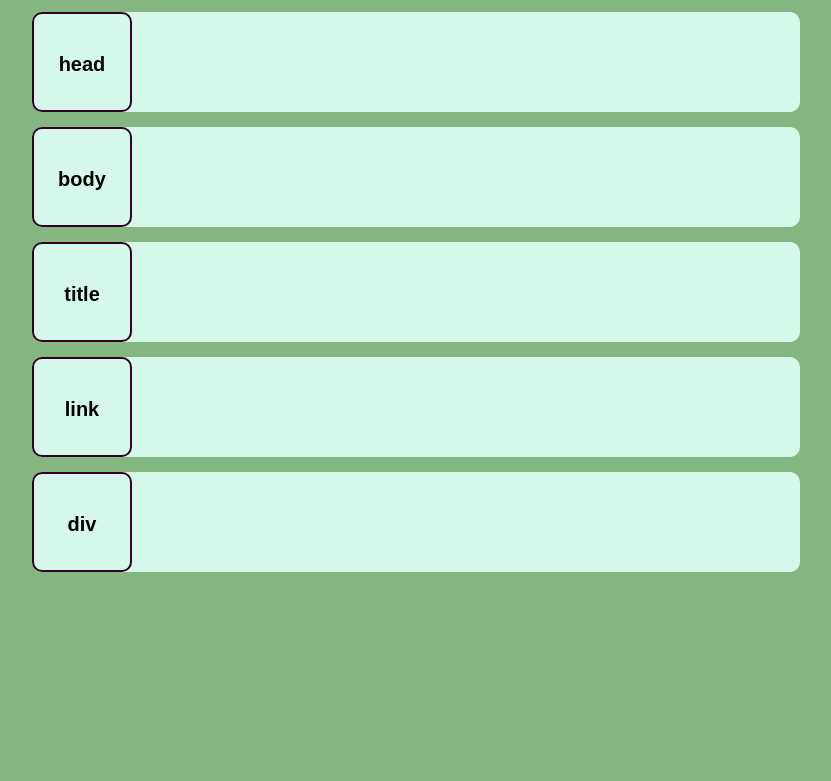
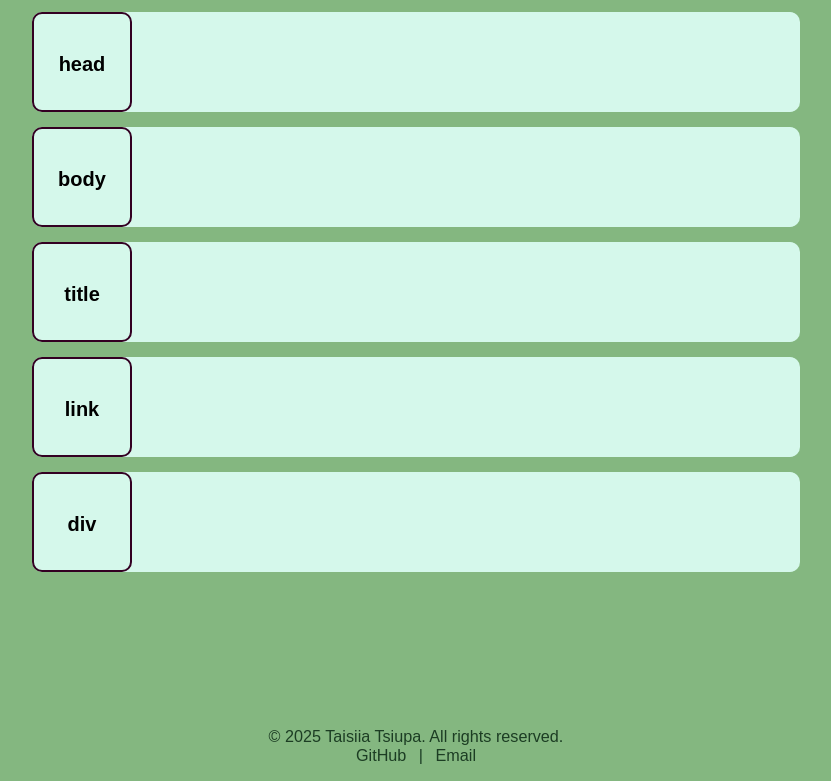
Before and after one commit to tsiupataisiia/web-design, a plain HTML site: page index.html in a window 1280 px wide. Shown: the part 1889-2670 px from the top of the page, without its empty margins (224-1055 px from the left). Before the commit the page ends 2500 px from the top, so only its background shows below. Drawn offline with Linux system fonts and the light colour scheme.

```diff
--- a/css/style.css
+++ b/css/style.css
@@ -4,10 +4,10 @@ padding: 0;
   box-sizing: border-box;
 }
 
-body{
+body {
   font-family: arial;
   font-size: 18px;
-background-color:#84b780;
+  background-color: #84b780;
   height: 100hv;
   display: flex;
   flex-direction: column;
@@ -29,8 +29,8 @@ height: 100vh;
 .container {
   background-color: #d5f8eb;
   padding: 5px;
-    width: 300px;
-    height: 300px;
+  width: 400px;
+  height: 600px;
   overflow-y: scroll;
   border: 15px solid #1c3d23;
   border-radius: 20px;
@@ -90,8 +90,6 @@ text-align: center;
   cursor: pointer;
 }
 
-
-
 /* Анімація появи пояснень тегів */
 .tag-container:hover .tag-description {
   display: inline-block;
@@ -136,7 +134,26 @@ text-align: center;
   font-size: 120px;
 }
 
-    .tag-description{
+.tag-description {
   display: none;
   text-align: left;
 }
+/*style for footer*/
+footer {
+  color:#1c3d23;
+  text-align: center;
+  padding: 1em 0;
+  font-size: 0.9em;
+  margin-top: 50px;
+}
+
+.footer-content a {
+  color: #1c3d23;
+  text-decoration: none;
+  margin: 0 8px;
+}
+
+.footer-content a:hover {
+  color: #fff;
+  text-decoration: underline;
+}
--- a/index.html
+++ b/index.html
@@ -88,8 +88,16 @@
                 </div>
 
     </section>
-  </body>
-</html>
+
+<footer>
+  <div class="footer-content">
+    <p>&copy; 2025 Taisiia Tsiupa. All rights reserved.</p>
+    <p>
+      <a href="https://github.com/tsiupataisiia" target="_blank">GitHub</a> |
+      <a href="24v_tstg@liceum.ztu.edu.ua">Email</a>
+    </p>
+  </div>
+</footer>
 
   </body>
 </html>
```
Lines whose indentation alone changed are shown as unchanged.
